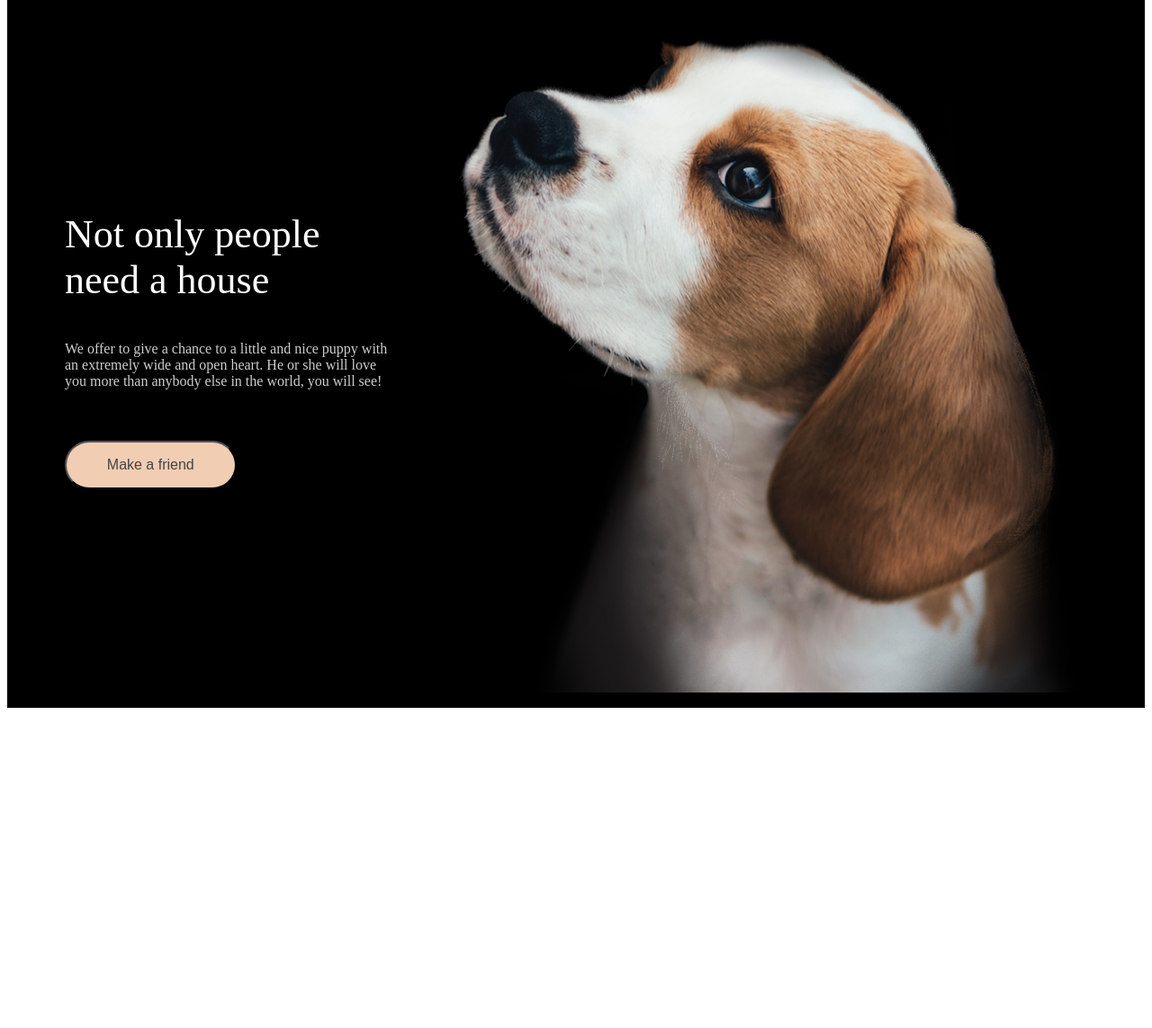
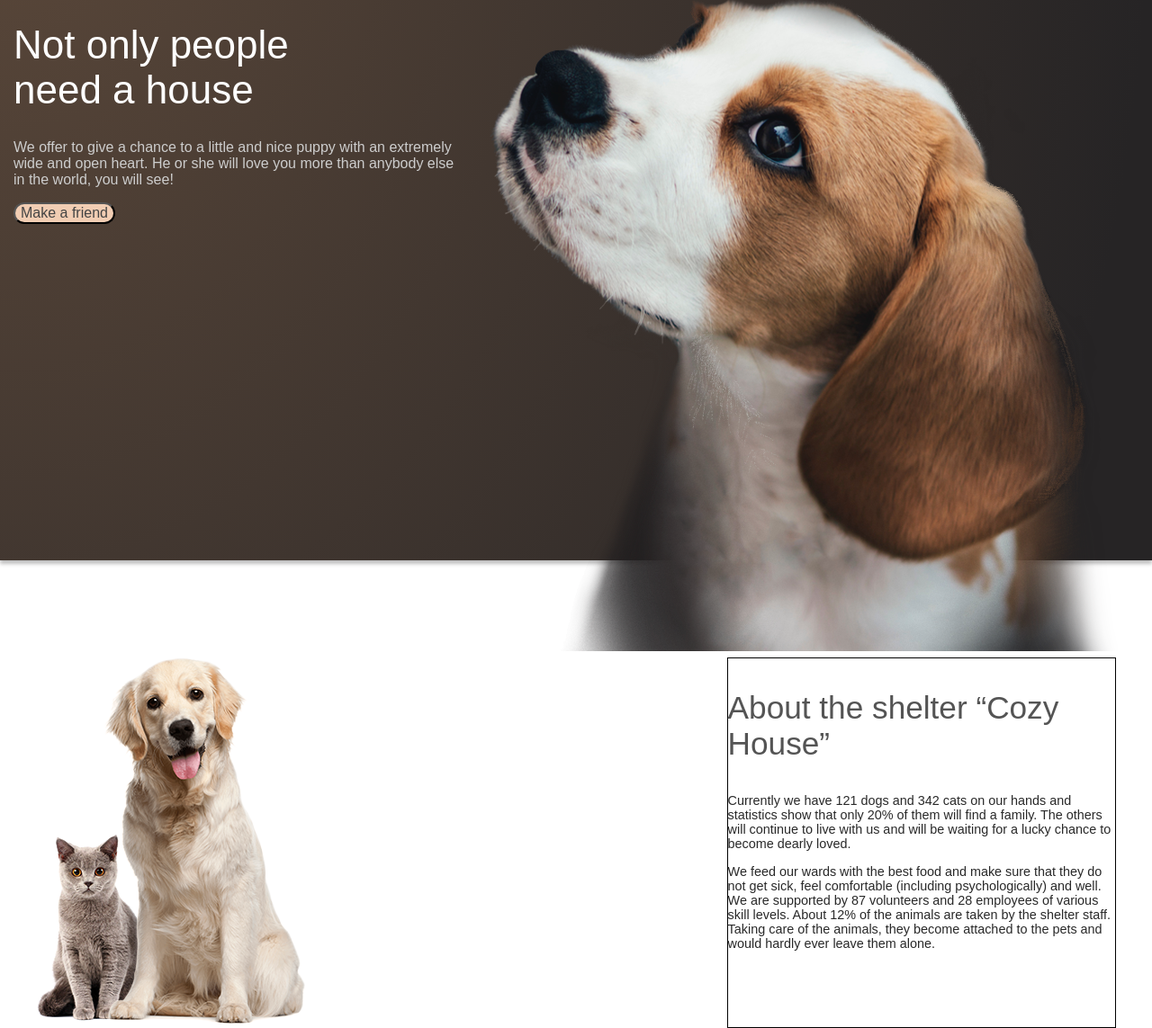
Before and after one commit to HkirillV/shelter, a website: page shelter/index.html in a window 1280 px wide. Shown: the part 177-1320 px from the top of the page at 90% size. Before the commit the page ends 972 px from the top, so only its background shows below. Drawn offline with Linux system fonts and the light colour scheme.

Commit message:
fix: header

```diff
--- a/shelter/index.html
+++ b/shelter/index.html
@@ -9,7 +9,9 @@
 </head>
 <body>
    <header class="header">
+       <div class="header-background"></div>
        <div class="container">
+
             <div class="header-nav">
                 <div class="logo-title">
                 <a href="#!" class="logo">Cozy House</a>
@@ -17,7 +19,7 @@
                 </div>
                 <nav class="nav">
                     <ul class="nav-list">
-                        <li class="nav-item"><a href="#!" class="nav-link about">About the shelter</a></li>
+                        <li class="nav-item"><a href="#!" class="nav-link ab">About the shelter</a></li>
                         <li class="nav-item"><a href="#!" class="nav-link">Our pets</a></li>
                         <li class="nav-item"><a href="#!" class="nav-link">Help the shelter</a></li>
                         <li class="nav-item"><a href="#!" class="nav-link">Contacts</a></li>
@@ -32,13 +34,26 @@
                    <button class="header-button">Make a friend</button>
                </div>
                <div class="header-img">
-                   <img src="./img/header/start-screen-puppy.png" alt="">
                </div>
            </div>
        </div>
    </header>
 
+    <section class="about">
+        <div class="container">
+            <div class="about-row">
+                <div class="about-img">
+                    <img src="./img/pets/about-pets.png" alt="">
+                </div>
+                <div class="about-content">
+                    <h3 class="about-heading">About the shelter “Cozy House”</h3>
+                    <p>Currently we have 121 dogs and 342 cats on our hands and statistics show that only 20% of them will find a family. The others will continue to live with us and will be waiting for a lucky chance to become dearly loved.</p>
 
+                    <p>We feed our wards with the best food and make sure that they do not get sick, feel comfortable (including psychologically) and well. We are supported by 87 volunteers and 28 employees of various skill levels. About 12% of the animals are taken by the shelter staff. Taking care of the animals, they become attached to the pets and would hardly ever leave them alone.</p>
+                </div>
+            </div>
+        </div>
+    </section>
 
 
 
--- a/shelter/sass/layout/_header.scss
+++ b/shelter/sass/layout/_header.scss
@@ -2,21 +2,21 @@ html {
   font-size: 100%;
 }
 
-.body {
-  font-family: Arial,'Noto Serif Georgian', serif;
+body {
+  font-family: Arial, 'Noto Serif Georgian', serif;
+  margin: 0;
 }
 
 /* Nav content*/
 
 .container {
   max-width: 1250px;
-  padding: 0 1.5rem;
   margin: 0 auto;
+  height: 100%;
 }
 
 .header {
-  padding-top: 1.7rem;
-  background-color: #000000;
+  height: 908px;
 }
 
 
@@ -25,7 +25,8 @@ html {
   justify-content: space-between;
   align-items: center;
   color: #FFFFFF;
-  margin: 1.94rem 2rem 5.6rem 3rem;
+  padding: 31px 32px 89px 48px;
+
 
 }
 
@@ -34,11 +35,11 @@ html {
   flex-direction: column;
 
 }
+
 .subtitle {
   font-weight: 400;
   font-size: 0.9rem;
-  padding-top: 0.6rem;
-  padding-left: 0.4rem;
+
   text-decoration: none;
   color: #FFFFFF;
 }
@@ -58,10 +59,11 @@ html {
 
 }
 
-.nav-link.about {
+.nav-link.ab {
   text-decoration: none;
-  border-bottom: 0.2rem solid #F1CDB3;
+  border-bottom: 1px solid #F1CDB3;
   color: #FAFAFA;
+  padding-bottom: 7px;
 }
 
 .nav-item {
@@ -74,19 +76,20 @@ html {
 }
 
 
-
 /* Header content */
 
 .header-row {
   display: flex;
   justify-content: space-between;
   column-gap: 1.8rem;
-  margin: 5.6rem 2.5rem 0 2.5rem;
+  height: 100%;
+
 }
 
+
 .header-content {
-  padding: 10.2rem 2.6rem 15.2rem 0;
-  max-width: 31.25rem;
+  max-width: 500px;
+  height: 100%;
 }
 
 .header-content p {
@@ -97,16 +100,73 @@ html {
   font-weight: 400;
   font-size: 2.75rem;
   color: #FFFFFF;
-  margin-bottom: 2.6rem;
 
+
+}
+
+.header-img {
+  background-image: url("img/header/start-screen-puppy.png");
+  width: 100%;
+  background-repeat: no-repeat;
 }
 
 .header-button {
   font-weight: 400;
   font-size: 1rem;
-  padding: 1rem 2.8rem;
   background-color: #F1CDB3;
   color: #444444;
   border-radius: 6.25rem;
-  margin: 2.6rem 0 0 0 ;
+
 }
+
+.header-background {
+  background: radial-gradient(100% 215.42% at 0% 0%, #5B483A 0%, #262425 100%) /* warning: gradient uses a rotation that is not supported by CSS and may not behave as expected */
+  , #211F20;
+  box-shadow: 0px 4px 4px rgba(0, 0, 0, 0.25);
+  width: 100%;
+  height: 100%;
+  position: absolute;
+  z-index: -1;
+  background-size: contain;
+}
+
+/* section About */
+
+.about {
+  background-color: #FFFFFF;
+}
+
+.about-row {
+  max-width: 1200px;
+  margin: 0 auto;
+}
+
+.about-row {
+  display: flex;
+  justify-content: space-between;
+
+}
+
+.about-img {
+
+}
+
+.about-content {
+  max-width: 26.9rem;
+
+  background: #FFFFFF;
+  border: 1px solid #000000;
+}
+
+.about-heading {
+  color: #545454;
+  font-weight: 400;
+  font-size: 2.2rem;
+
+}
+
+.about-content p {
+  color: #292929;
+  font-weight: 400;
+  font-size: 0.9rem;
+}
```
Also changed, not shown: shelter/main.css, 1 other file.
